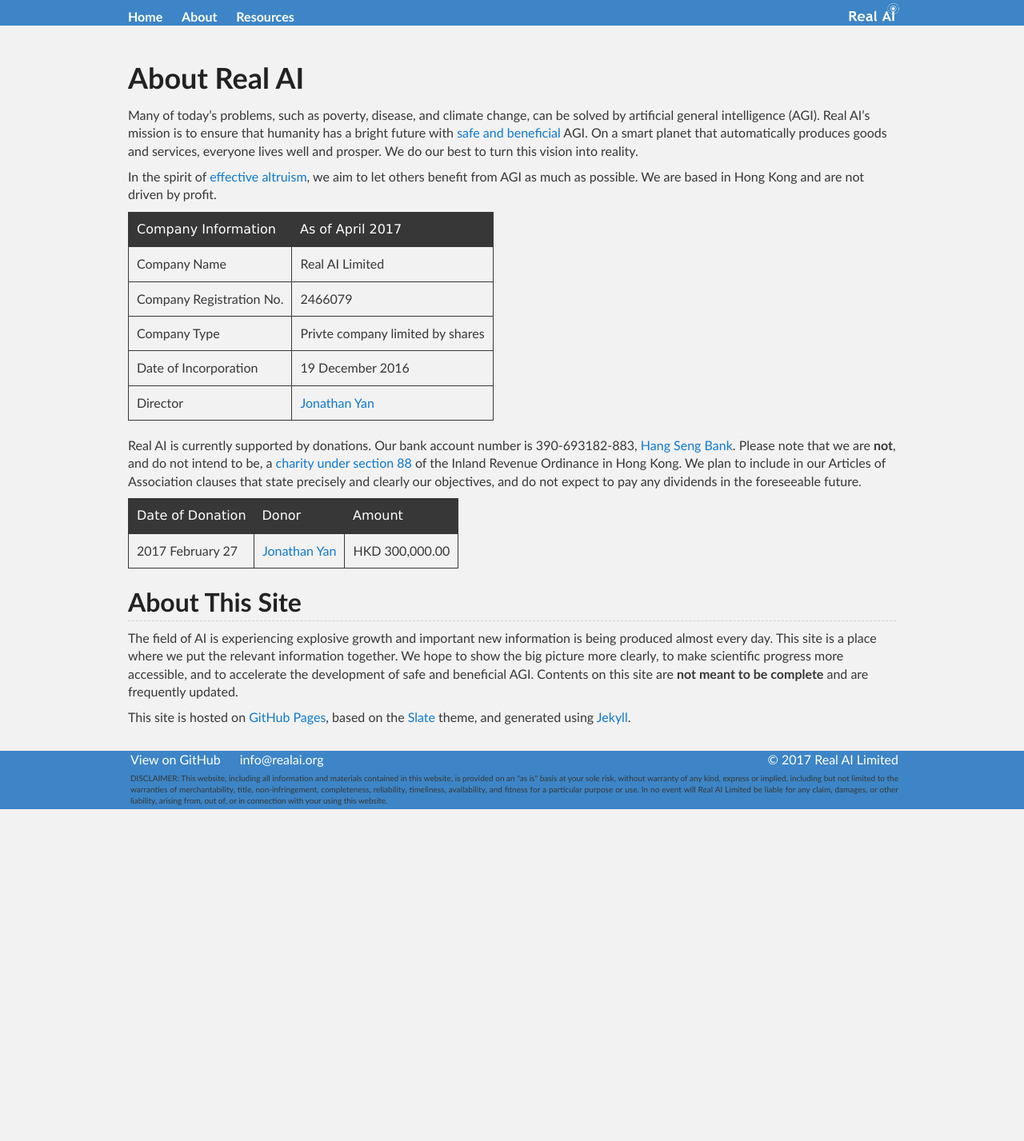
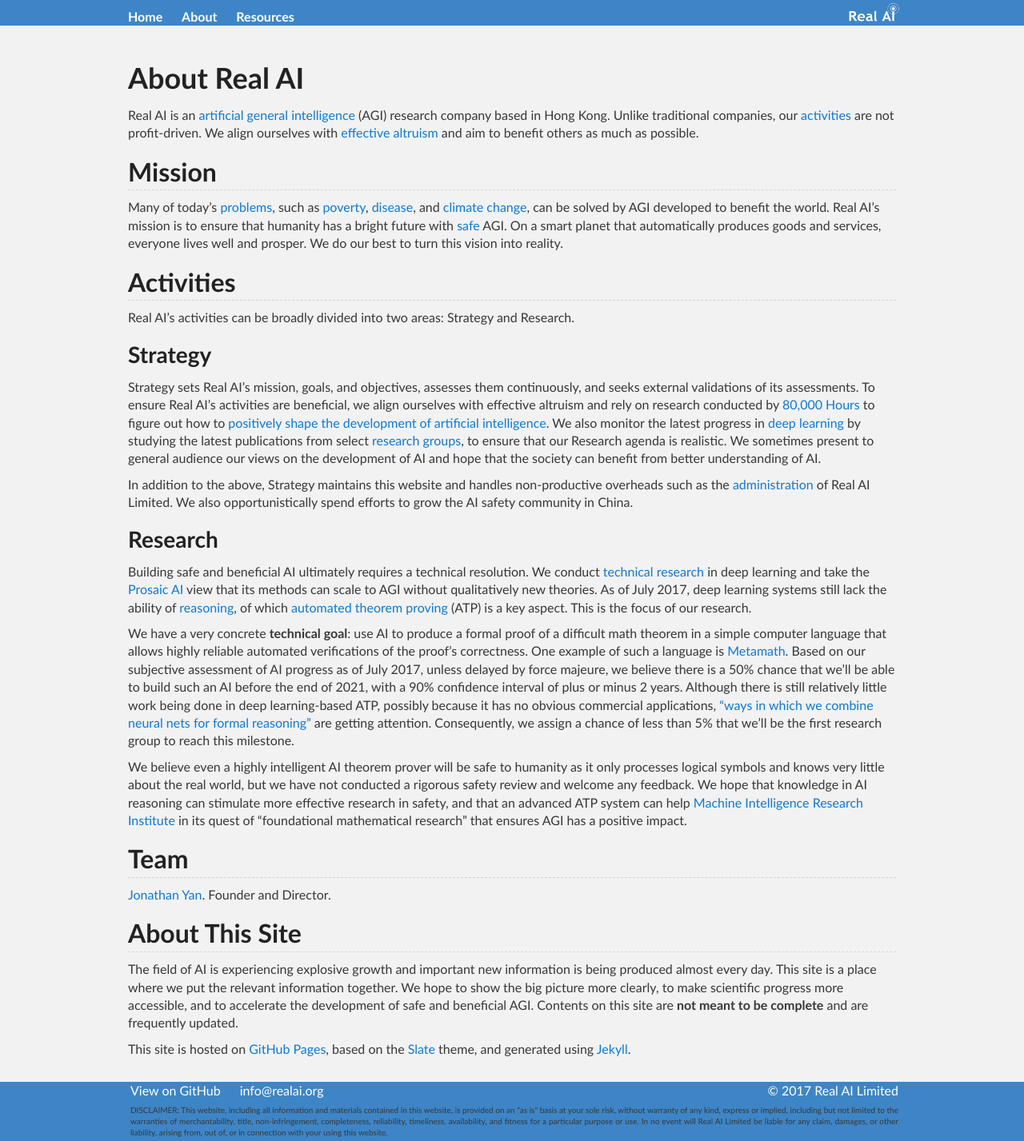
Before and after one commit to Tonywuhk/realai.org, a Jekyll site: the page built from about/README.md, in a window 1280 px wide. Shown: the whole page at 80% size. Built offline with Jekyll 4.4.1, drawn with Linux system fonts in a browser that asks for light colours; our own code applies the rules of GitHub Pages for plain Markdown files; the repository's description, which GitHub fills in, is left out; before the commit the page ends 1012 px from its top, so only the background shows below that.

Commit message:
Rewrite about/README.md

```diff
--- a/about/README.md
+++ b/about/README.md
@@ -3,23 +3,33 @@
 ---
 # About Real AI
 
-Many of today’s problems, such as poverty, disease, and climate change, can be solved by artificial general intelligence (AGI). Real AI's mission is to ensure that humanity has a bright future with [safe and beneficial](http://realai.org/safety/) AGI. On a smart planet that automatically produces goods and services, everyone lives well and prosper. We do our best to turn this vision into reality.
+Real AI is an [artificial general intelligence](https://en.wikipedia.org/wiki/Artificial_general_intelligence) (AGI) research company based in Hong Kong. Unlike traditional companies, our [activities](#activities) are not profit-driven. We align ourselves with [effective altruism](http://realai.org/safety/effective-altruism/) and aim to benefit others as much as possible.
 
-In the spirit of [effective altruism](http://realai.org/safety/effective-altruism/), we aim to let others benefit from AGI as much as possible. We are based in Hong Kong and are not driven by profit.
+## Mission
 
-| Company Information      | As of April 2017                       |
-| ------------------------ | -------------------------------------- |
-| Company Name             | Real AI Limited                        |
-| Company Registration No. | 2466079                                |
-| Company Type             | Privte company limited by shares       |
-| Date of Incorporation    | 19 December 2016                       |
-| Director                 | [Jonathan Yan](mailto:jyan@realai.org) |
+Many of today’s [problems](https://80000hours.org/articles/cause-selection/), such as [poverty](https://80000hours.org/problem-profiles/health-in-poor-countries/), [disease](https://80000hours.org/problem-profiles/biosecurity/), and [climate change](https://80000hours.org/problem-profiles/climate-change/), can be solved by AGI developed to benefit the world. Real AI’s mission is to ensure that humanity has a bright future with [safe](http://realai.org/safety/) AGI. On a smart planet that automatically produces goods and services, everyone lives well and prosper. We do our best to turn this vision into reality.
 
-Real AI is currently supported by donations. Our bank account number is 390-693182-883, [Hang Seng Bank](https://bank.hangseng.com/1/2/business/bank-accounts/integrated-business-solutions/faq#12). Please note that we are **not**, and do not intend to be, a [charity under section 88](http://www.ird.gov.hk/eng/tax/ach_tgc.htm) of the Inland Revenue Ordinance in Hong Kong. We plan to include in our Articles of Association clauses that state precisely and clearly our objectives, and do not expect to pay any dividends in the foreseeable future.
+## Activities
 
-| Date of Donation | Donor                                                               | Amount         |
-| ---------------- | ------------------------------------------------------------------- | -------------- |
-| 2017 February 27 | [Jonathan Yan](https://www.linkedin.com/in/jonathan-yan-766461130/) | HKD 300,000.00 |
+Real AI’s activities can be broadly divided into two areas: Strategy and Research.
+
+### Strategy
+
+Strategy sets Real AI’s mission, goals, and objectives, assesses them continuously, and seeks external validations of its assessments. To ensure Real AI’s activities are beneficial, we align ourselves with effective altruism and rely on research conducted by [80,000 Hours](https://80000hours.org/) to figure out how to [positively shape the development of artificial intelligence](https://80000hours.org/problem-profiles/positively-shaping-artificial-intelligence/). We also monitor the latest progress in [deep learning](https://en.wikipedia.org/wiki/Deep_learning) by studying the latest publications from select [research groups](http://realai.org/labs/), to ensure that our Research agenda is realistic. We sometimes present to general audience our views on the development of AI and hope that the society can benefit from better understanding of AI.
+
+In addition to the above, Strategy maintains this website and handles non-productive overheads such as the [administration](http://realai.org/about/admin/) of Real AI Limited. We also opportunistically spend efforts to grow the AI safety community in China.
+
+### Research
+
+Building safe and beneficial AI ultimately requires a technical resolution. We conduct [technical research](https://80000hours.org/problem-profiles/positively-shaping-artificial-intelligence/#1-technical-research) in deep learning and take the [Prosaic AI](http://realai.org/prosaic/) view that its methods can scale to AGI without qualitatively new theories. As of July 2017, deep learning systems still lack the ability of [reasoning](http://realai.org/reasoning/), of which [automated theorem proving](http://realai.org/automated-theorem-proving/) (ATP) is a key aspect. This is the focus of our research.
+
+We have a very concrete **technical goal**: use AI to produce a formal proof of a difficult math theorem in a simple computer language that allows highly reliable automated verifications of the proof’s correctness. One example of such a language is [Metamath](http://realai.org/metamath/). Based on our subjective assessment of AI progress as of July 2017, unless delayed by force majeure, we believe there is a 50% chance that we’ll be able to build such an AI before the end of 2021, with a 90% confidence interval of plus or minus 2 years. Although there is still relatively little work being done in deep learning-based ATP, possibly because it has no obvious commercial applications, [“ways in which we combine neural nets for formal reasoning”](https://80000hours.org/2017/07/podcast-the-world-needs-ai-researchers-heres-how-to-become-one/) are getting attention. Consequently, we assign a chance of less than 5% that we’ll be the first research group to reach this milestone.
+
+We believe even a highly intelligent AI theorem prover will be safe to humanity as it only processes logical symbols and knows very little about the real world, but we have not conducted a rigorous safety review and welcome any feedback. We hope that knowledge in AI reasoning can stimulate more effective research in safety, and that an advanced ATP system can help [Machine Intelligence Research Institute](https://intelligence.org/) in its quest of “foundational mathematical research” that ensures AGI has a positive impact.
+
+## Team
+
+[Jonathan Yan](https://www.linkedin.com/in/jonathan-yan-766461130/). Founder and Director.
 
 ## About This Site
 
```
Also changed, not shown: about/admin.md (+15 -0 lines), reasoning.md (+2 -1 lines).
